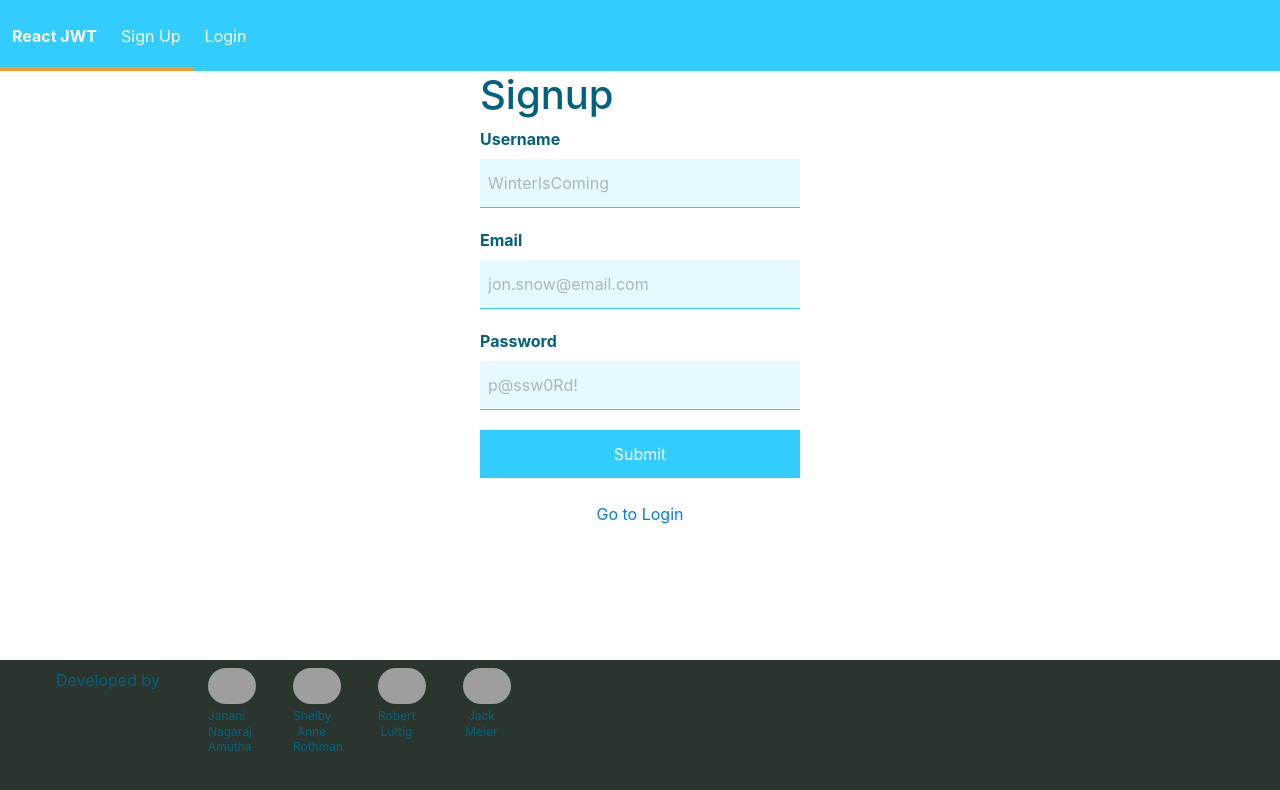
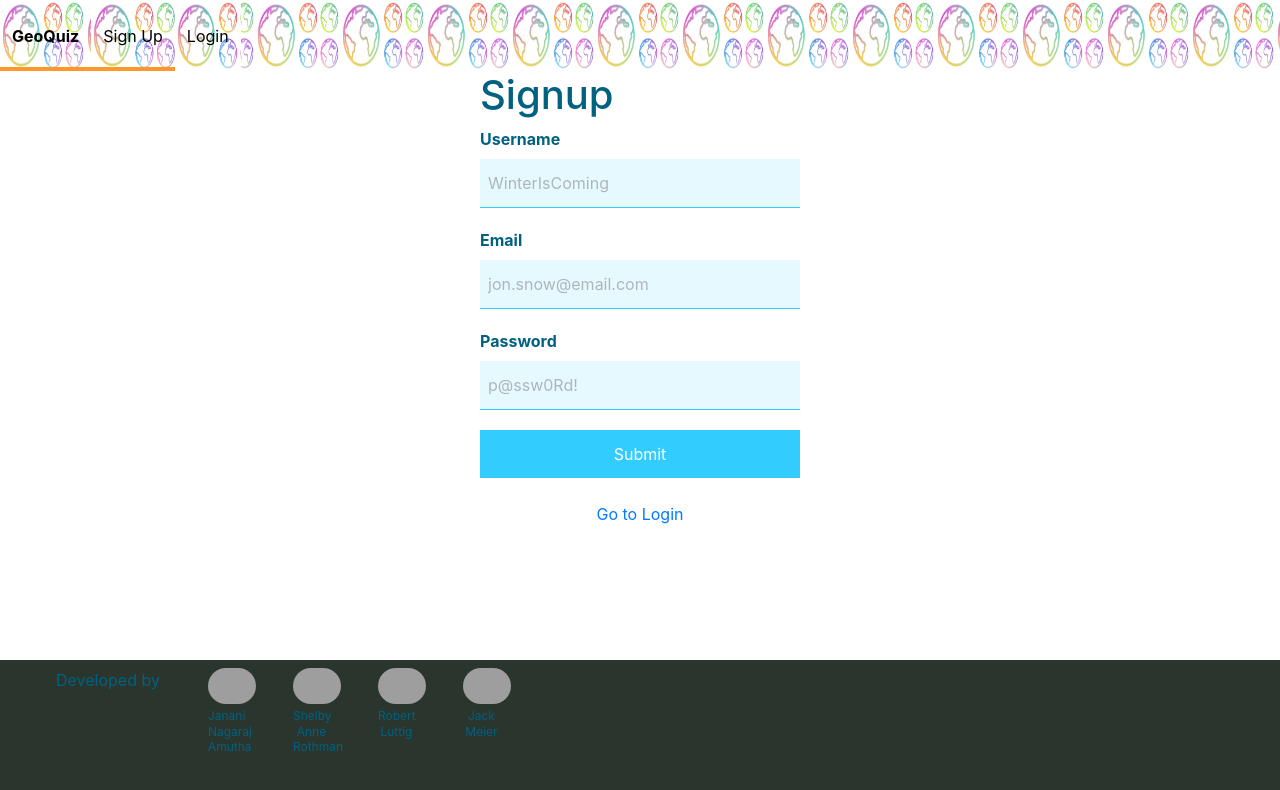
Before and after one commit to robertluttig/geoquiz, a React (Create React App) app in the folder client/: page /signup in a window 1280 px wide. Shown: the top 790 px of the page. Built offline with nearby package versions, Linux system fonts and the light colour scheme; grey boxes are pictures that could not be loaded.

Commit message:
sizing of background image set

```diff
--- a/client/src/components/Navbar/Navbar.css
+++ b/client/src/components/Navbar/Navbar.css
@@ -1,7 +1,8 @@
 .Navbar,
 .Navbar * {
   color: white;
-  background-color: #33ccff;
+  background-image: url("./earth_icon.png");
+  background-size: 85px 71px ;
 }
 
 .Navbar {
@@ -11,7 +12,7 @@
 }
 
 .Navbar .nav-item {
-  color: inherit;
+  color: black;
   padding: 1.5rem 0.75rem 1.2rem;
   cursor: pointer;
   text-decoration: none;
--- a/client/src/components/Navbar/Navbar.js
+++ b/client/src/components/Navbar/Navbar.js
@@ -12,7 +12,7 @@ function Navbar() {
   if (isLoggedIn) {
     links.push(
       <NavLink key="profile" className="nav-item" to="/profile">
-        Profile
+        New Quiz
       </NavLink>
     );
     links.push(
@@ -38,7 +38,7 @@ function Navbar() {
 function BrandLink(props) {
   return (
     <NavLink className="nav-item brand" exact {...props}>
-      React JWT
+      GeoQuiz
     </NavLink>
   );
 }
```
Also changed, not shown: client/src/components/Navbar/earth_icon.png (added).
